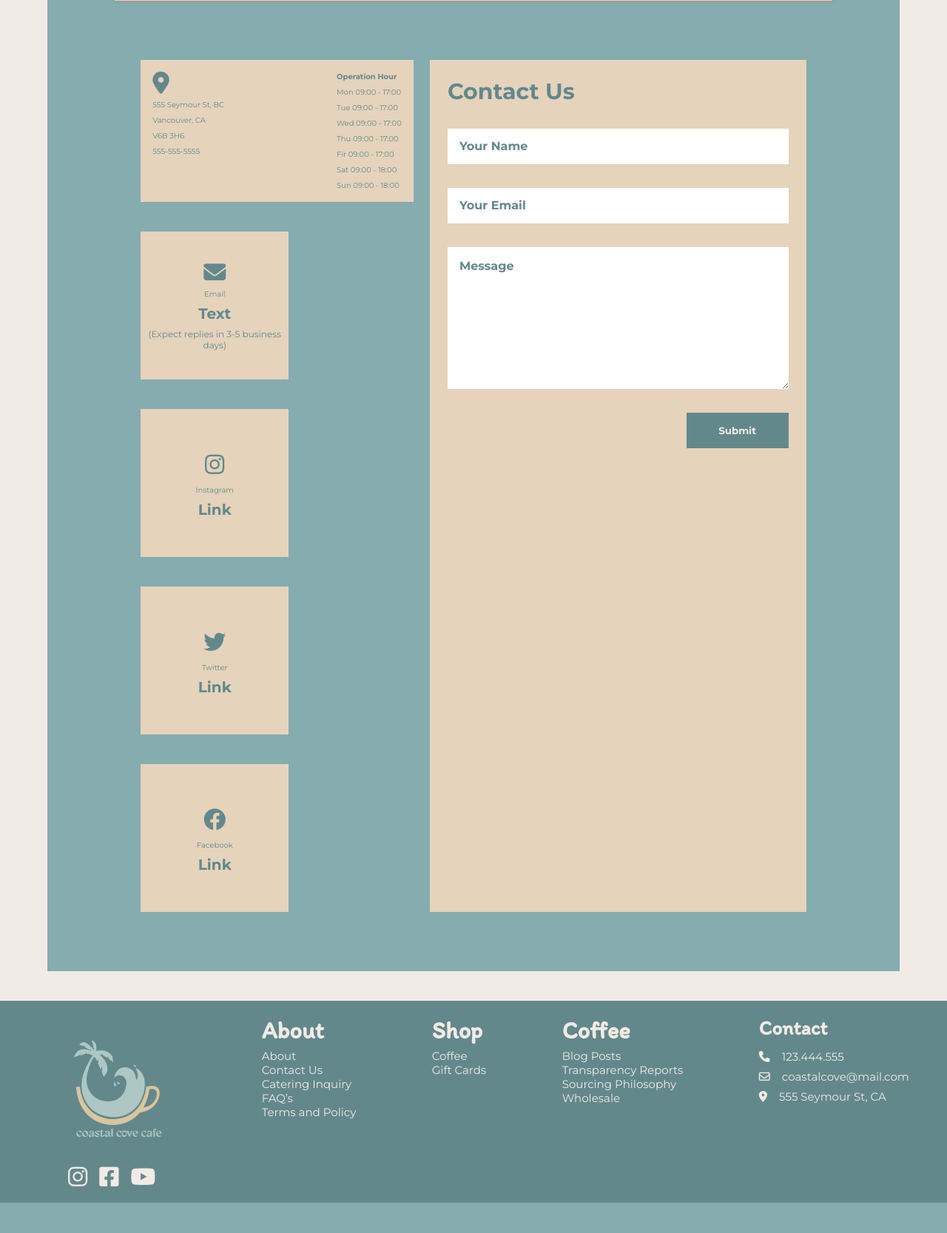
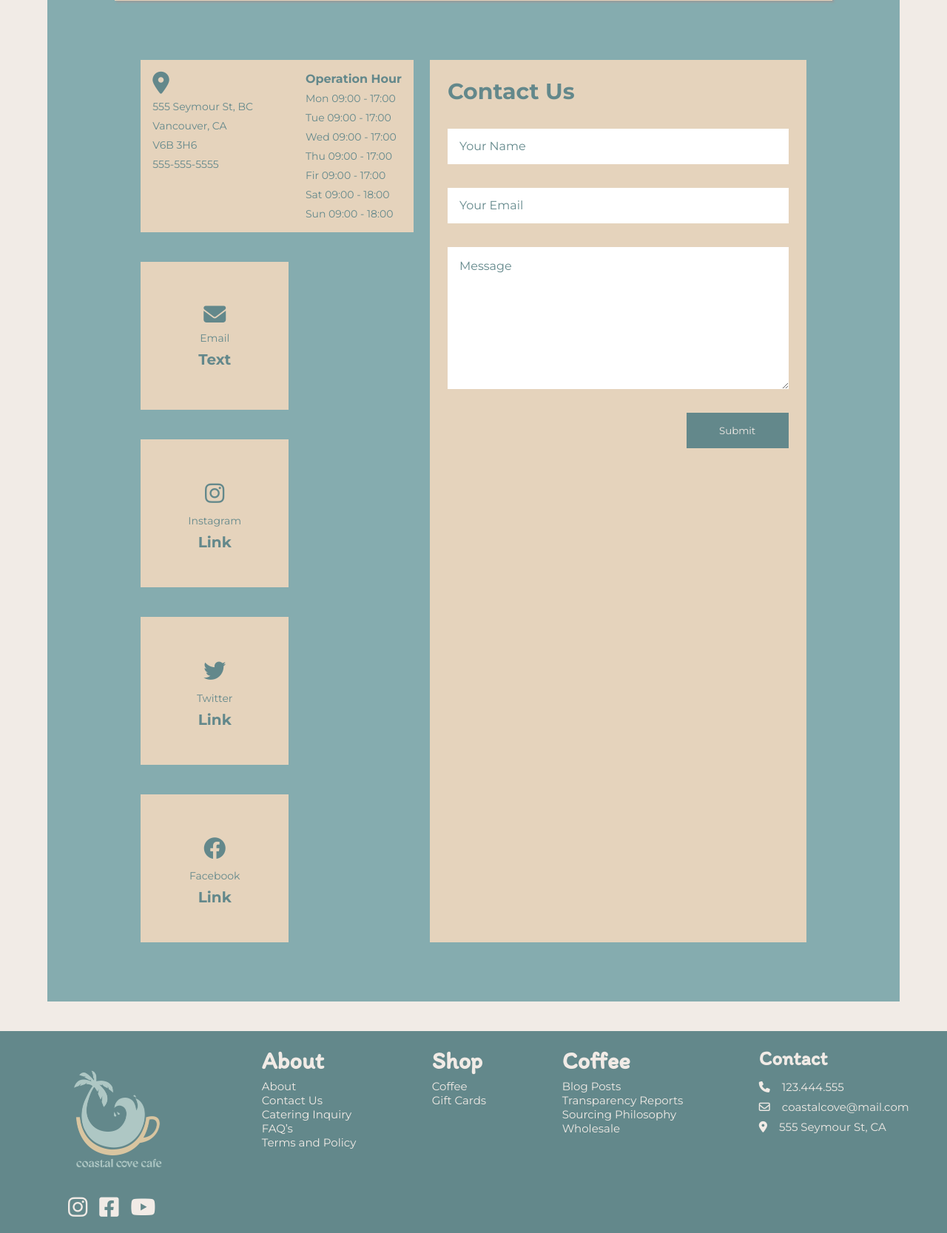
Before and after one commit to yoo-ran/PM_TeamProj, a PHP site: page /contact.html in a window 1280 px wide. Shown: the part 787-2454 px from the top of the page at 74% size. Before the commit the page ends 2413 px from the top, so only its background shows below. Run offline with PHP 8.4, Linux system fonts and the light colour scheme.

```diff
--- a/contact.html
+++ b/contact.html
@@ -55,7 +55,6 @@
                         <li><i class="fa-solid fa-envelope icon"></i></li>
                         <li class='text'>Email</li>
                         <li class='link'>Text</li>
-                        <li><span>(Expect replies in 3-5 business days)</span></li>
                     </ul>
                     <ul>
                         <li class='icon'><i class="fa-brands fa-instagram"></i></li>
--- a/styles/contactPage.css
+++ b/styles/contactPage.css
@@ -59,6 +59,11 @@ dl {
 
 dt {
     font-weight: bold;
+    font-size: 1.6em;
+}
+
+dd {
+    font-size: 1.4em;
 }
 
 .contact i {
@@ -87,15 +92,13 @@ dt {
     color: var(--dark-blue);
 }
 
-.sm span{
-    display: block;
-    width: 100%;
-    font-size: 12px;
-    text-align: center;
+
+.text {
+    font-size: 1.4em;
 }
 
 .link {
-    font-size: 20px;
+    font-size: 2em;
     font-weight: bold;
 }
 
@@ -118,7 +121,6 @@ form h3 {
 input, textarea, button {
     border: none;
     padding: 2vh;
-    font-weight: bold;
 
 }
 
```
